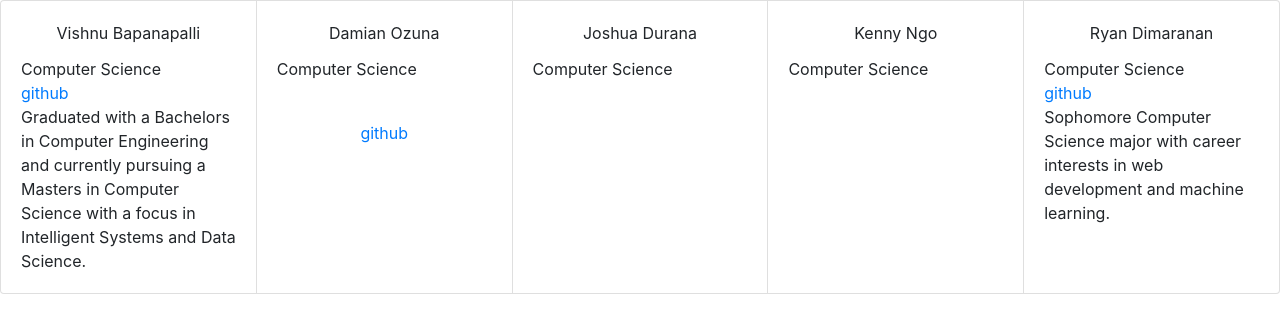
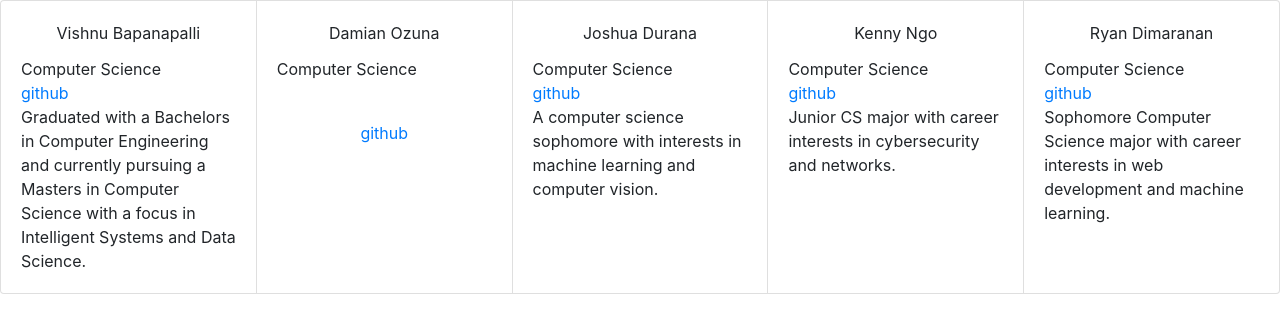
Before and after one commit to vishnubapana/Stock-Prediction-App, a React (Create React App) app in the folder frontend/: page / in a window 1280 px wide. Shown: the top 332 px of the page. Built offline with nearby package versions, Linux system fonts and the light colour scheme.

Commit message:
updated Team.js

```diff
--- a/frontend/src/components/LandingPage/Team.js
+++ b/frontend/src/components/LandingPage/Team.js
@@ -30,14 +30,24 @@ const Team = (props) => {
       </Card>
       <Card>
         <CardBody>
-          <CardTitle>Joshua Durana</CardTitle>
-          <CardText align='left'>Computer Science</CardText>
+        <CardTitle>Joshua Durana</CardTitle>
+          <CardText align='left'>Computer Science
+          <br/>
+          <a href='https://github.com/PretaxEnd9716'>github</a>
+          <br/>
+          <CardText align='left'>A computer science sophomore with interests in machine learning and computer vision.</CardText>
+          </CardText>
         </CardBody>
       </Card>
       <Card>
-        <CardBody>
-          <CardTitle>Kenny Ngo</CardTitle>
-          <CardText align='left'>Computer Science</CardText>
+      <CardBody>
+        <CardTitle>Kenny Ngo</CardTitle>
+          <CardText align='left'>Computer Science
+          <br/>
+          <a href='https://github.com/kNgo8249'>github</a>
+          <br/>
+          <CardText align='left'>Junior CS major with career interests in cybersecurity and networks.</CardText>
+          </CardText>
         </CardBody>
       </Card>
       <Card>
```
